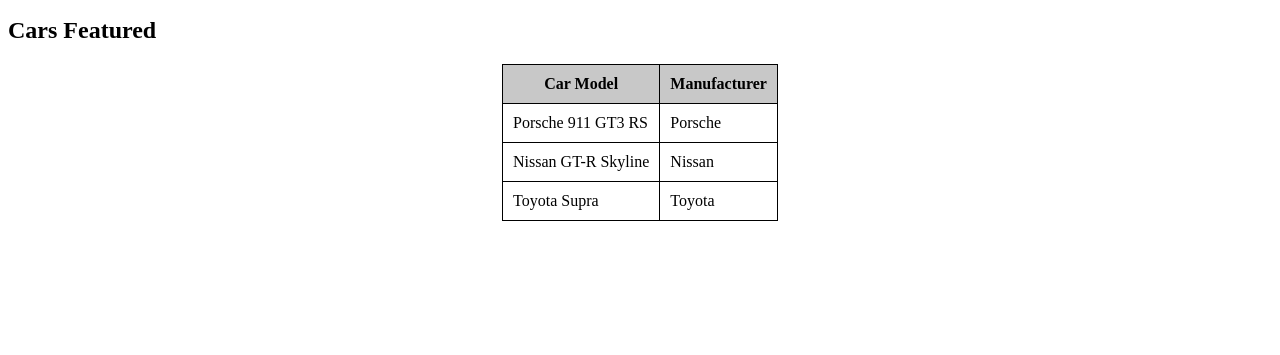
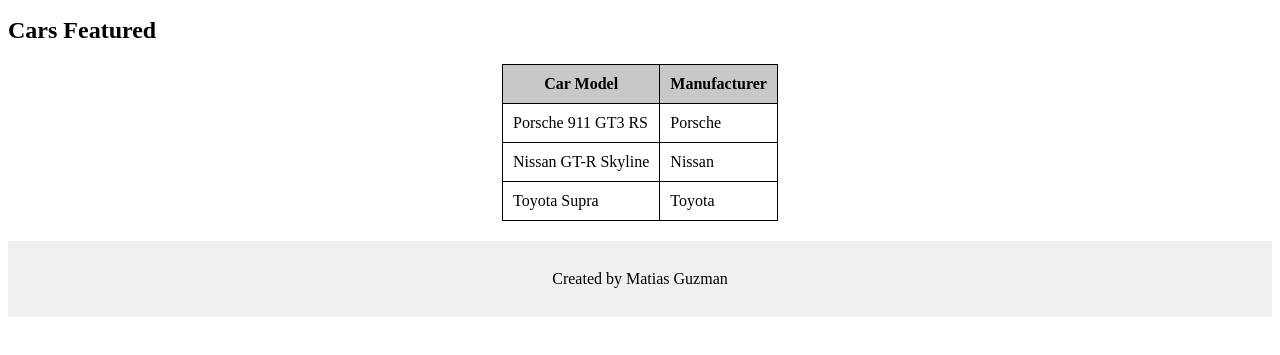
Before and after one commit to matias-craft/web-project-1-Matias, a plain HTML site: page about.html in a window 1280 px wide. Shown: the part 293-648 px from the top of the page. Drawn offline with Linux system fonts and the light colour scheme.

Commit message:
footer on about

```diff
--- a/about.html
+++ b/about.html
@@ -1,8 +1,8 @@
 <!DOCTYPE html>
 <html lang="en">
   <head>
-    <meta charset="UTF-8">
-    <meta name="viewport" content="width=device-width, initial-scale=1.0">
+    <meta charset="UTF-8" />
+    <meta name="viewport" content="width=device-width, initial-scale=1.0" />
     <title>about this page</title>
     <style>
       header {
@@ -48,25 +48,47 @@
         margin: 0 auto;
         border-collapse: collapse;
       }
-      th, td {
+      th,
+      td {
         padding: 10px;
         border: 1px solid black;
       }
       th {
         background-color: rgb(200, 200, 200);
       }
+      footer {
+        text-align: center;
+        margin-top: 20px;
+        padding: 10px;
+        background-color: rgb(240, 240, 240);
+      }
+      footer {
+        text-align: center;
+        margin-top: 20px;
+        padding: 10px;
+        background-color: rgb(240, 240, 240);
+        color: rgb(0, 0, 0);
+      }
     </style>
   </head>
   <body>
     <header>
-      <h1>Info about the top three cars in the world<sup>(in my opinion)</sup></h1>
+      <h1>
+        Info about the top three cars in the world<sup>(in my opinion)</sup>
+      </h1>
       <a href="index.html" id="home-link">home page</a>
       <a href="sign up.html" id="sign-up-link">Sign Up</a>
     </header>
     <h1>About This Page</h1>
-    <p>This page provides information about the top three cars in the world, according to my personal opinion. Each car has its own dedicated section with an overview, specifications, track times, and reviews. this page is designed to be informative and engaging for car enthusiasts and casual readers alike.</p>
+    <p>
+      This page provides information about the top three cars in the world,
+      according to my personal opinion. Each car has its own dedicated section
+      with an overview, specifications, track times, and reviews. this page is
+      designed to be informative and engaging for car enthusiasts and casual
+      readers alike.
+    </p>
     <h2>Cars Featured</h2>
-    <table border="1" style="border-collapse: collapse; margin: 0 auto;">
+    <table border="1" style="border-collapse: collapse; margin: 0 auto">
       <tr>
         <th>Car Model</th>
         <th>Manufacturer</th>
@@ -84,5 +106,8 @@
         <td>Toyota</td>
       </tr>
     </table>
+    <footer>
+      <p>Created by Matias Guzman</p>
+    </footer>
   </body>
 </html>
```
Lines whose indentation alone changed are shown as unchanged.
